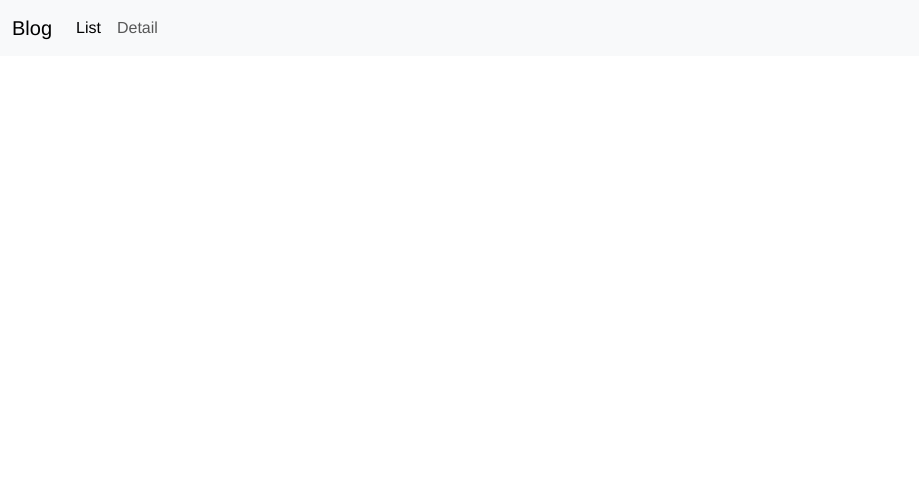
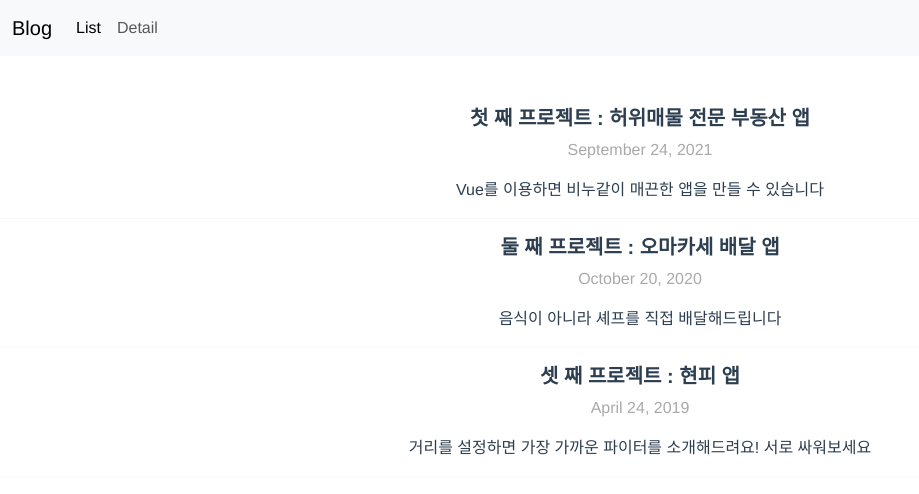
Before and after one commit to eundol0519/CodingApple-Blog, a Vue app: page / in a window 1280 px wide. Shown: the top 494 px of the page, without its empty margins (0-919 px from the left). Built offline with nearby package versions, Linux system fonts and the light colour scheme.

Commit message:
📝 : List Component Implements

```diff
--- a/src/App.vue
+++ b/src/App.vue
@@ -1,14 +1,17 @@
 <template>
   <Navbar />
+  <List />
 </template>
 
 <script>
 import Navbar from "./components/Navbar.vue";
+import List from "./pages/List.vue";
 
 export default {
   name: "App",
   components: {
     Navbar,
+    List,
   },
 };
 </script>
--- /dev/null
+++ b/src/constants/writingList.js
@@ -0,0 +1,18 @@
+export const writingList = [
+    {
+        title: '첫 째 프로젝트 : 허위매물 전문 부동산 앱',
+        content: 'Vue를 이용하면 비누같이 매끈한 앱을 만들 수 있습니다',
+        date: 'September 24, 2021',
+        number: 0
+    }, {
+        title: '둘 째 프로젝트 : 오마카세 배달 앱',
+        content: '음식이 아니라 셰프를 직접 배달해드립니다',
+        date: 'October 20, 2020',
+        number: 1
+    }, {
+        title: '셋 째 프로젝트 : 현피 앱',
+        content: '거리를 설정하면 가장 가까운 파이터를 소개해드려요! 서로 싸워보세요',
+        date: 'April 24, 2019',
+        number: 2
+    }
+]
--- /dev/null
+++ b/src/pages/List.vue
@@ -0,0 +1,41 @@
+<template>
+  <div class="list">
+    <div :key="i" v-for="(item, i) in list">
+      <h5>{{ item.title }}</h5>
+      <p class="date">{{ item.date }}</p>
+      <p>{{ item.content }}</p>
+      <hr />
+    </div>
+  </div>
+</template>
+
+<script>
+import { writingList } from "@/constants/writingList";
+
+export default {
+  name: "List",
+  data() {
+    return {
+      list: writingList,
+    };
+  },
+};
+</script>
+
+<style>
+.list {
+  margin: 50px 0;
+}
+
+.list h5 {
+  font-weight: 700;
+}
+
+.list .date {
+  color: darkgray;
+}
+
+.list hr {
+  border-color: #e1e1e1;
+}
+</style>
```
